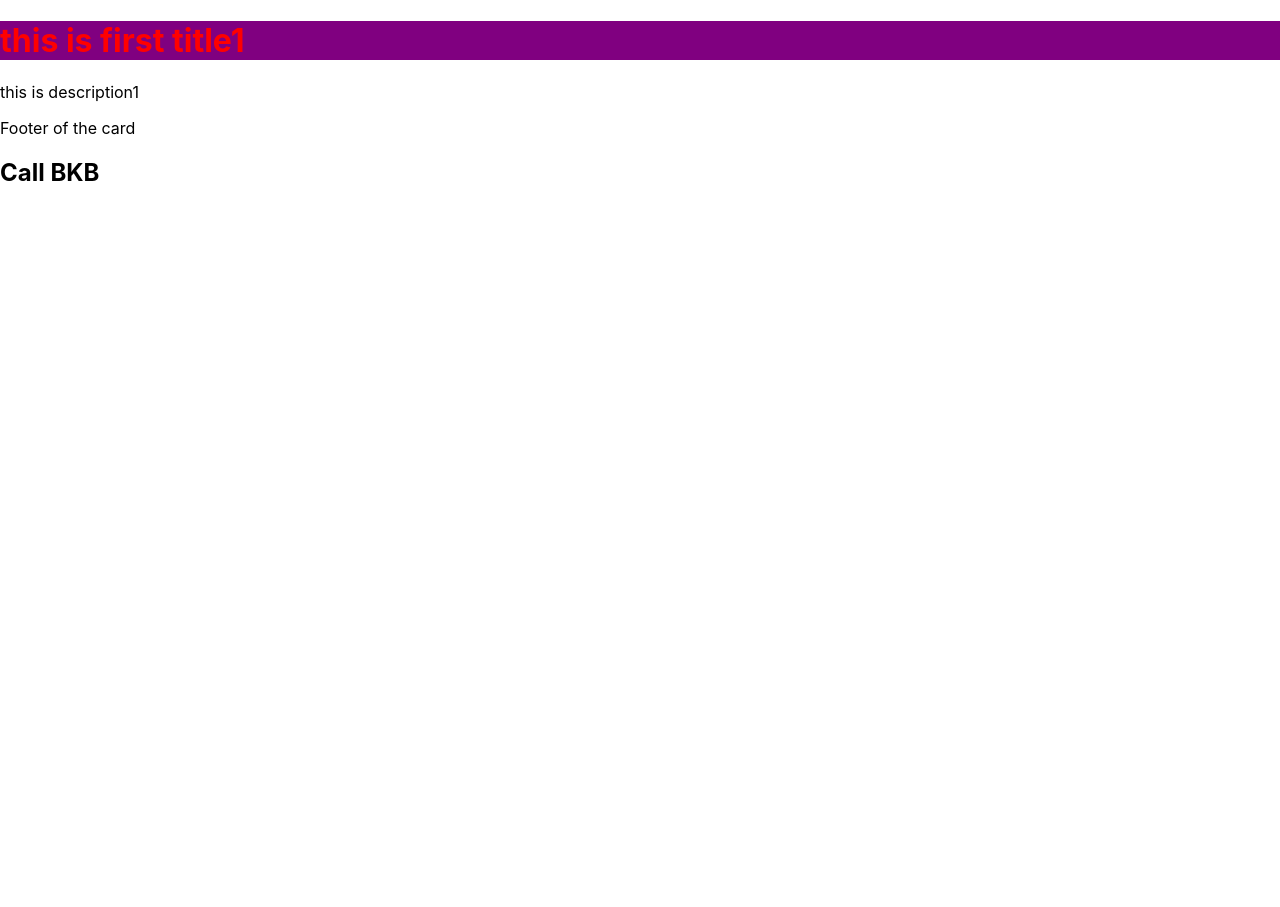
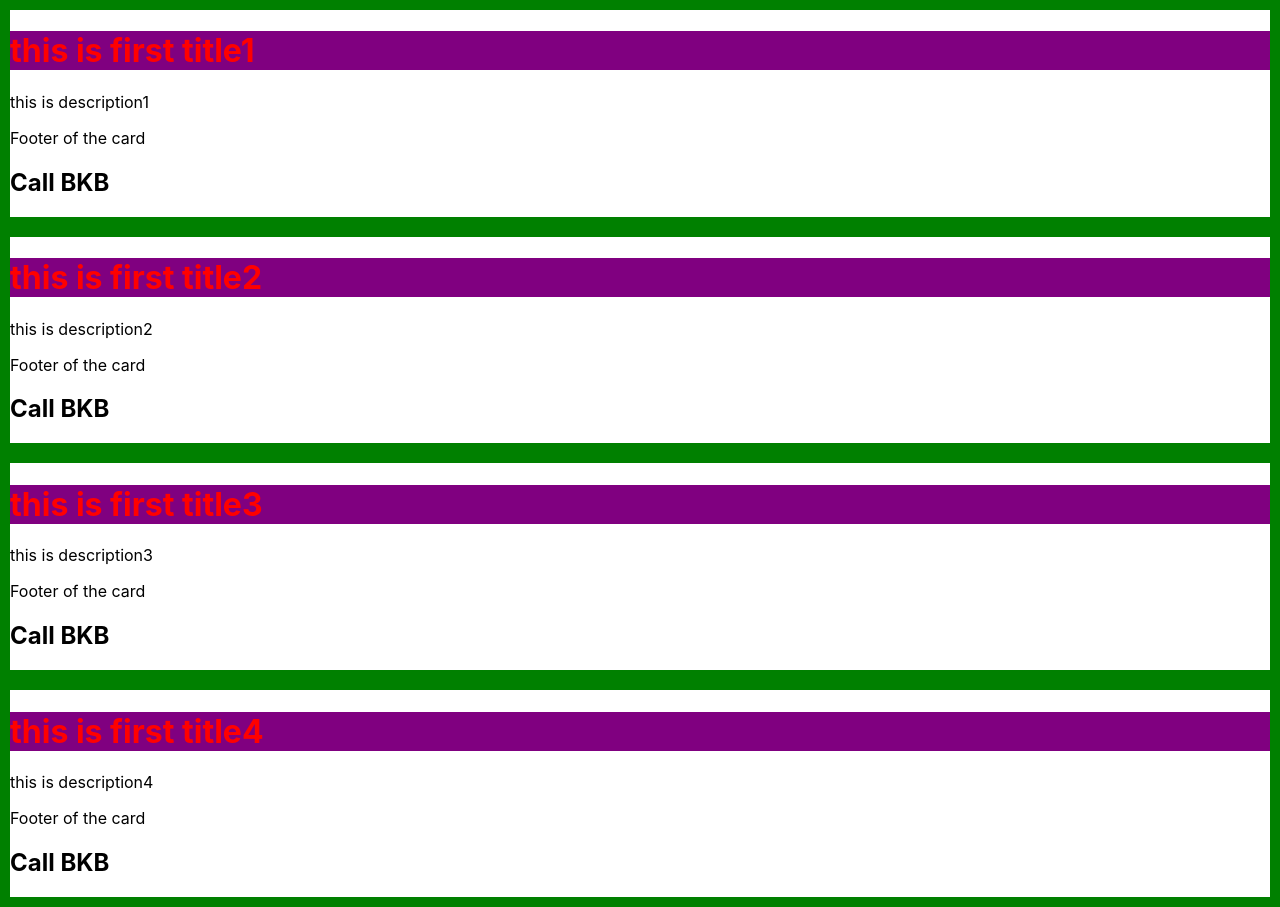
Before and after one commit to samiopenmail/practise_react, a React (Create React App) app: page / in a window 1280 px wide. Before the commit the page ends 800 px from the top, so only its background shows below. Built offline with nearby package versions, Linux system fonts and the light colour scheme.

Commit message:
data mapping learned

```diff
--- a/public/style.css
+++ b/public/style.css
@@ -3,5 +3,5 @@
     background-color:purple;
 }
 .BorderStyle{
-    border: 1px solid green;
+    border: 10px solid green;
 }
--- a/src/App.js
+++ b/src/App.js
@@ -1,7 +1,12 @@
 import Card from "./components/Card";
+import D from './components/data.json'
 function App(){
+
+
   return (
-    <Card Title="Title goes here Some work directly Directly2 Change_From_pc1" Desc="This is sami description" />
+    <div>
+    {D.map((item)=> <Card title={item.title} description={item.description} />)}
+    </div>
   );
 }
 export default App;
--- a/src/components/Card.js
+++ b/src/components/Card.js
@@ -1,14 +1,14 @@
-import D from './data.json'
-const title="this is title name";
+
+
 function Card(props){
-  const {Title,Desc}=props;
+  const {title,description}=props;
 
   return   (
-  <div>
+  <div className='BorderStyle'>
 
-    <h1 className='headingStyle'>{D[0].title}</h1>
-    <p>{D[0].description}</p>
-    <p>Footer of the card</p>
+    <h1 className='headingStyle'>{title}</h1>
+    <p>{description}</p>
+    <p > Footer of the card</p>
     <h2>Call BKB</h2>
 
   </div>)
--- a/src/components/data.json
+++ b/src/components/data.json
@@ -10,5 +10,9 @@
     {
         "title":"this is first title3",
         "description":"this is description3"
+    },
+    {
+        "title":"this is first title4",
+        "description":"this is description4"
     }
 ]
```
